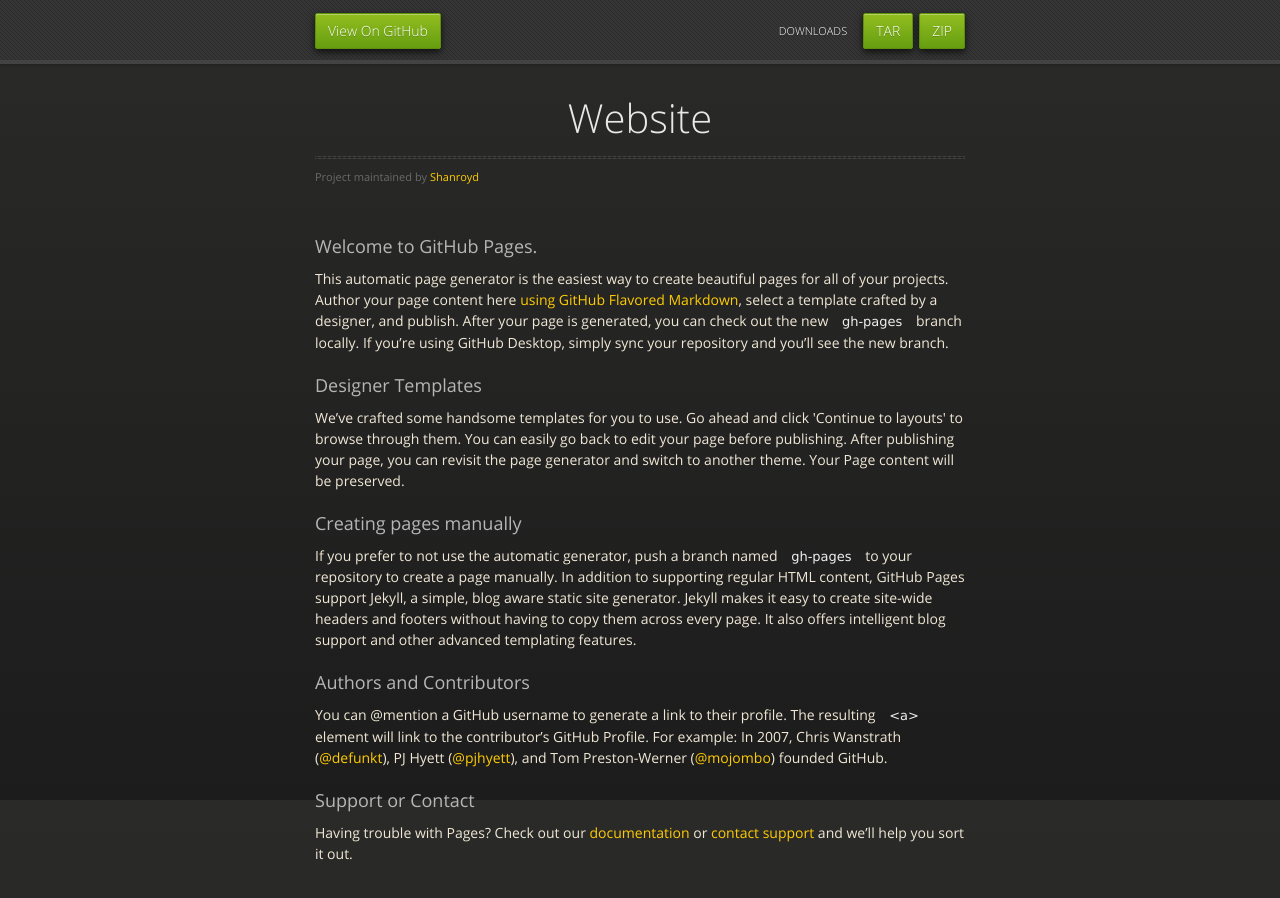
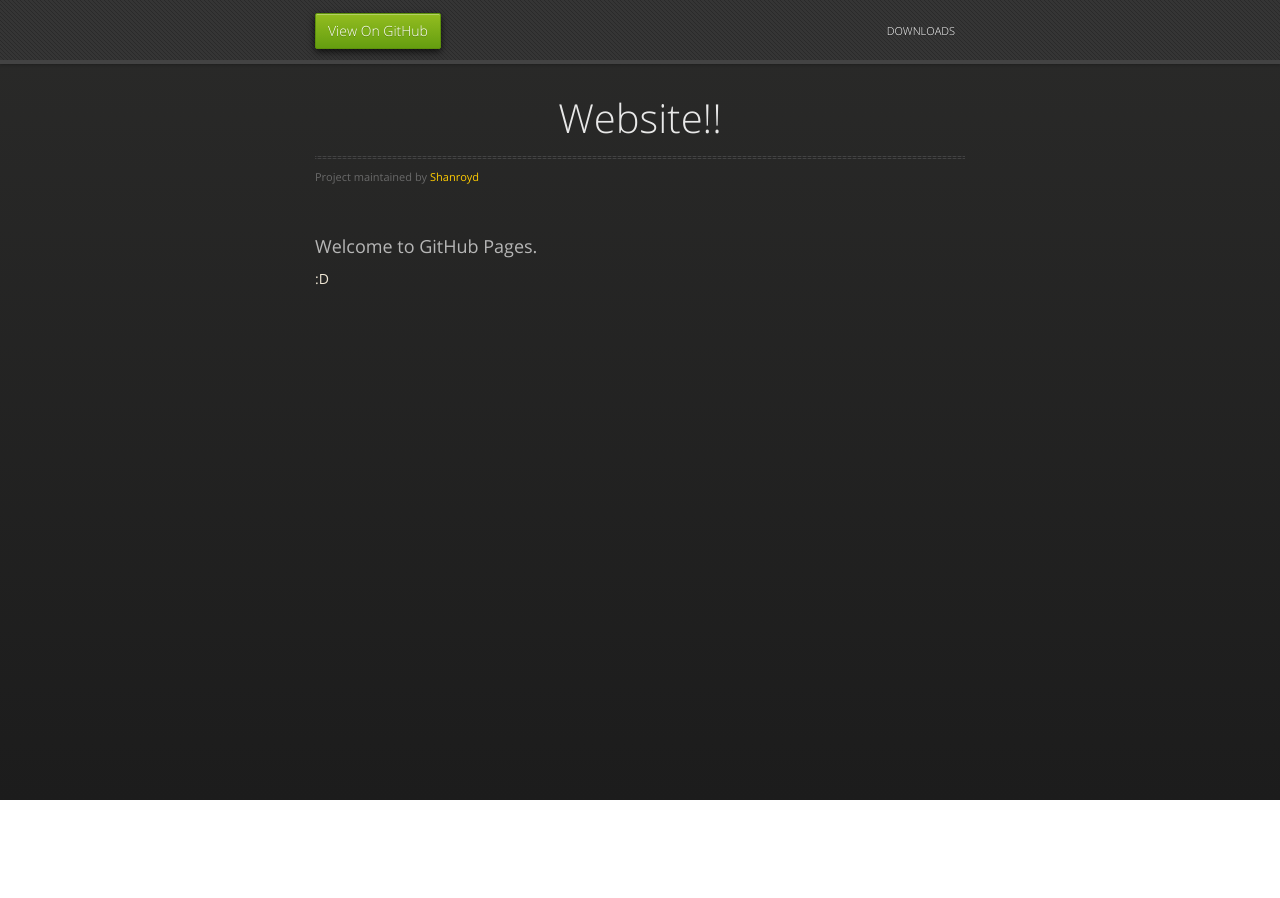
Before and after one commit to Shanroyd/website, a plain HTML site: page index.html in a window 1280 px wide. After the commit the page ends 800 px from the top, so only its background shows below. Drawn offline with nearby package versions, Linux system fonts and the light colour scheme.

Commit message:
Update index.html

```diff
--- a/index.html
+++ b/index.html
@@ -21,8 +21,7 @@
       <div id="header">
         <nav>
           <li class="fork"><a href="https://github.com/Shanroyd/website">View On GitHub</a></li>
-          <li class="downloads"><a href="https://github.com/Shanroyd/website/zipball/master">ZIP</a></li>
-          <li class="downloads"><a href="https://github.com/Shanroyd/website/tarball/master">TAR</a></li>
+
           <li class="title">DOWNLOADS</li>
         </nav>
       </div><!-- end header -->
@@ -31,7 +30,7 @@
 
       <section>
         <div id="title">
-          <h1>Website</h1>
+          <h1>Website!!</h1>
           <p></p>
           <hr>
           <span class="credits left">Project maintained by <a href="https://github.com/Shanroyd">Shanroyd</a></span>
@@ -39,33 +38,11 @@
         </div>
 
         <h3>
-<a id="welcome-to-github-pages" class="anchor" href="#welcome-to-github-pages" aria-hidden="true"><span aria-hidden="true" class="octicon octicon-link"></span></a>Welcome to GitHub Pages.</h3>
+<a id="I know why you are here " class="anchor" href="#welcome-to-github-pages" aria-hidden="true"><span aria-hidden="true" class="octicon octicon-link"></span></a>Welcome to GitHub Pages.</h3>
 
-<p>This automatic page generator is the easiest way to create beautiful pages for all of your projects. Author your page content here <a href="https://guides.github.com/features/mastering-markdown/">using GitHub Flavored Markdown</a>, select a template crafted by a designer, and publish. After your page is generated, you can check out the new <code>gh-pages</code> branch locally. If you’re using GitHub Desktop, simply sync your repository and you’ll see the new branch.</p>
+<p> :D </p>
 
 <h3>
-<a id="designer-templates" class="anchor" href="#designer-templates" aria-hidden="true"><span aria-hidden="true" class="octicon octicon-link"></span></a>Designer Templates</h3>
-
-<p>We’ve crafted some handsome templates for you to use. Go ahead and click 'Continue to layouts' to browse through them. You can easily go back to edit your page before publishing. After publishing your page, you can revisit the page generator and switch to another theme. Your Page content will be preserved.</p>
-
-<h3>
-<a id="creating-pages-manually" class="anchor" href="#creating-pages-manually" aria-hidden="true"><span aria-hidden="true" class="octicon octicon-link"></span></a>Creating pages manually</h3>
-
-<p>If you prefer to not use the automatic generator, push a branch named <code>gh-pages</code> to your repository to create a page manually. In addition to supporting regular HTML content, GitHub Pages support Jekyll, a simple, blog aware static site generator. Jekyll makes it easy to create site-wide headers and footers without having to copy them across every page. It also offers intelligent blog support and other advanced templating features.</p>
-
-<h3>
-<a id="authors-and-contributors" class="anchor" href="#authors-and-contributors" aria-hidden="true"><span aria-hidden="true" class="octicon octicon-link"></span></a>Authors and Contributors</h3>
-
-<p>You can @mention a GitHub username to generate a link to their profile. The resulting <code>&lt;a&gt;</code> element will link to the contributor’s GitHub Profile. For example: In 2007, Chris Wanstrath (<a href="https://github.com/defunkt" class="user-mention">@defunkt</a>), PJ Hyett (<a href="https://github.com/pjhyett" class="user-mention">@pjhyett</a>), and Tom Preston-Werner (<a href="https://github.com/mojombo" class="user-mention">@mojombo</a>) founded GitHub.</p>
-
-<h3>
-<a id="support-or-contact" class="anchor" href="#support-or-contact" aria-hidden="true"><span aria-hidden="true" class="octicon octicon-link"></span></a>Support or Contact</h3>
-
-<p>Having trouble with Pages? Check out our <a href="https://help.github.com/pages">documentation</a> or <a href="https://github.com/contact">contact support</a> and we’ll help you sort it out.</p>
-      </section>
-
-    </div>
-    <!--[if !IE]><script>fixScale(document);</script><![endif]-->
 
   </body>
 </html>
```
